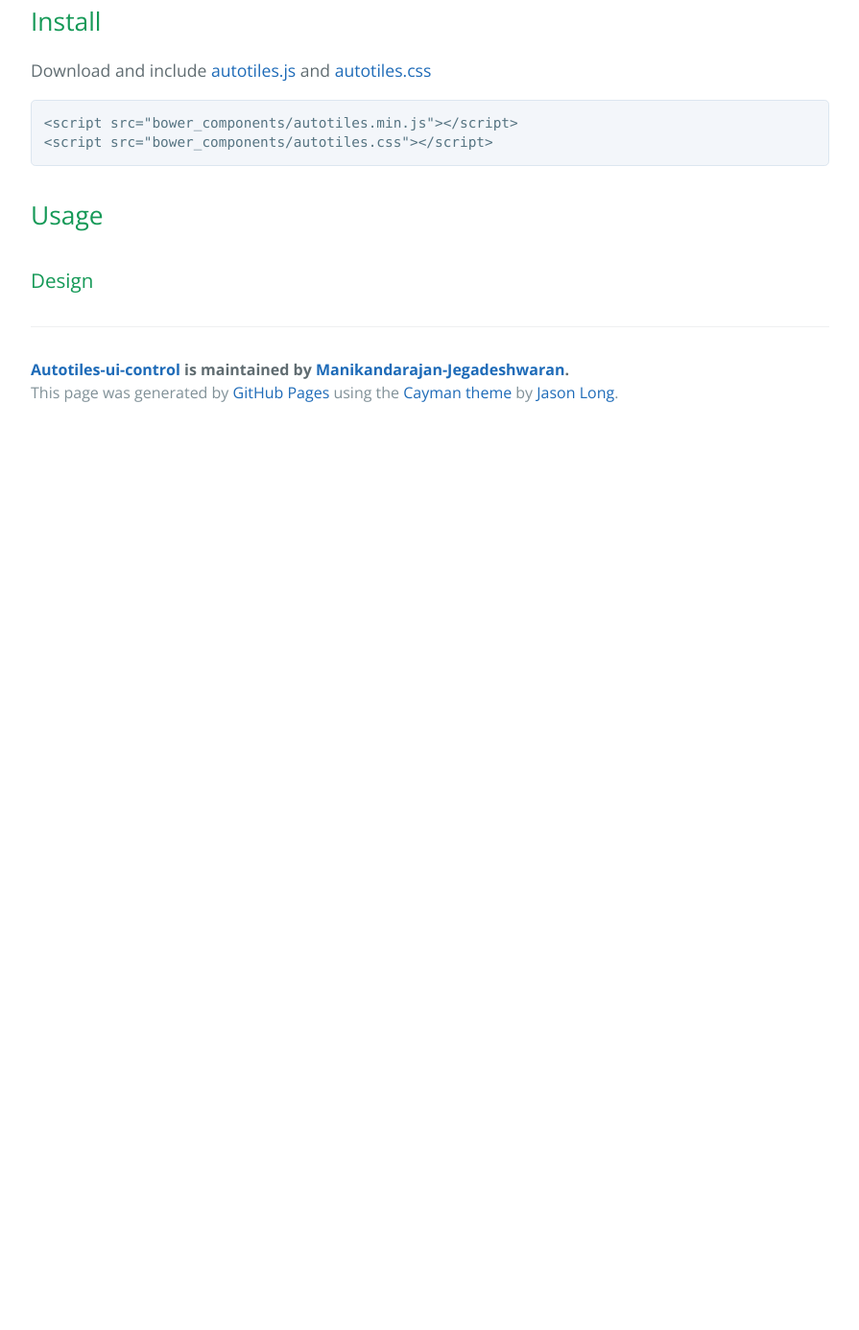
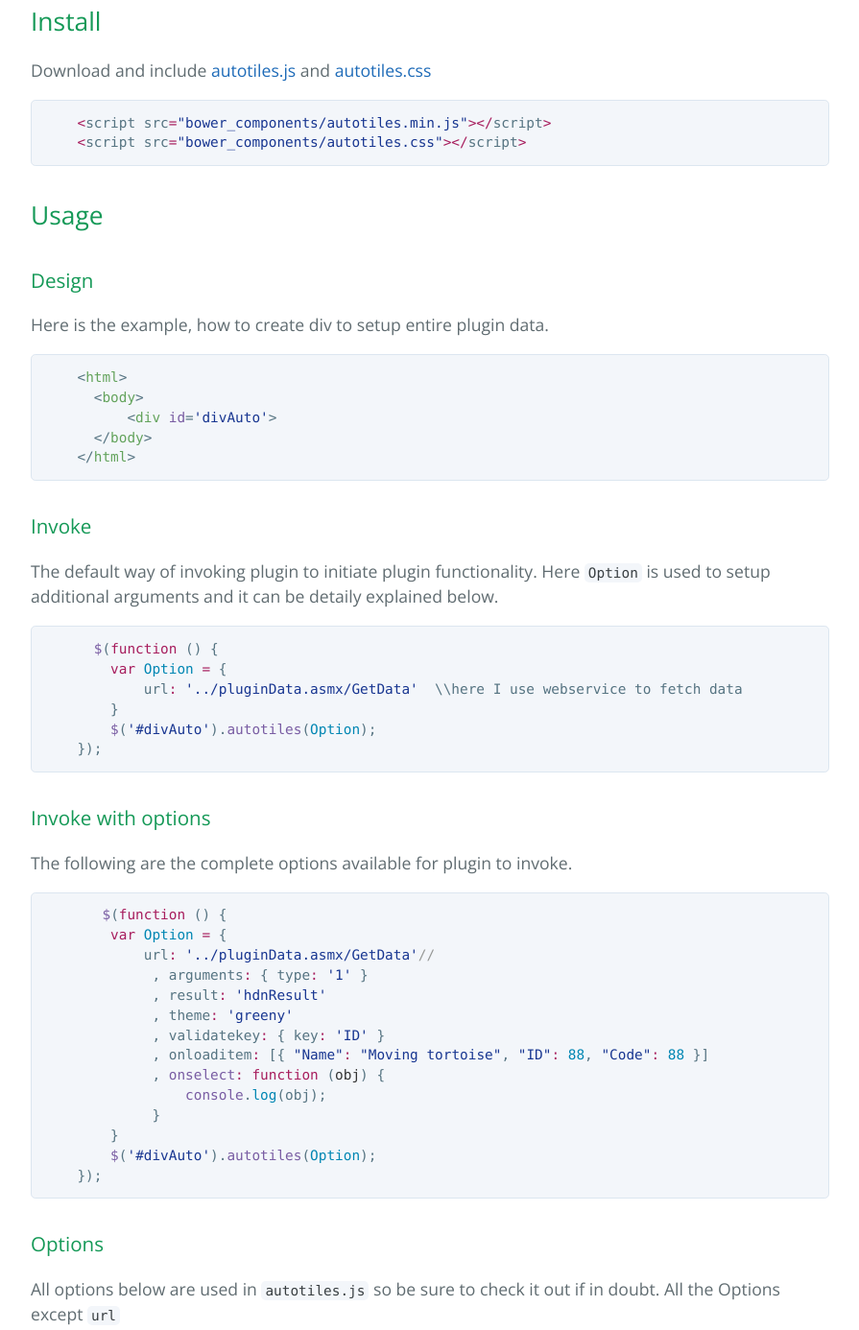
Before and after one commit to Manikandarajan-Jegadeshwaran/AutoTiles-UI-Control, a plain HTML site: page index.html in a window 1280 px wide. Shown: the part 1052-2438 px from the top of the page at 96% size, without its empty margins (192-1087 px from the left). Before the commit the page ends 1505 px from the top, so only its background shows below. Drawn offline with nearby package versions, Linux system fonts and the light colour scheme.

Commit message:
Create gh-pages branch via GitHub

```diff
--- a/index.html
+++ b/index.html
@@ -40,15 +40,59 @@
 
 <p>Download and include <a href="https://raw.githubusercontent.com/Manikandarajan-Jegadeshwaran/AutoTiles-UI-Control/master/autotiles.js">autotiles.js</a> and <a href="https://raw.githubusercontent.com/Manikandarajan-Jegadeshwaran/AutoTiles-UI-Control/master/autotiles.css">autotiles.css</a></p>
 
-<pre><code>&lt;script src="bower_components/autotiles.min.js"&gt;&lt;/script&gt;
-&lt;script src="bower_components/autotiles.css"&gt;&lt;/script&gt;
-</code></pre>
+<div class="highlight highlight-source-js"><pre>    <span class="pl-k">&lt;</span>script src<span class="pl-k">=</span><span class="pl-s"><span class="pl-pds">"</span>bower_components/autotiles.min.js<span class="pl-pds">"</span></span><span class="pl-k">&gt;&lt;</span><span class="pl-k">/</span>script<span class="pl-k">&gt;</span>
+    <span class="pl-k">&lt;</span>script src<span class="pl-k">=</span><span class="pl-s"><span class="pl-pds">"</span>bower_components/autotiles.css<span class="pl-pds">"</span></span><span class="pl-k">&gt;&lt;</span><span class="pl-k">/</span>script<span class="pl-k">&gt;</span></pre></div>
 
 <h2>
 <a id="usage" class="anchor" href="#usage" aria-hidden="true"><span aria-hidden="true" class="octicon octicon-link"></span></a>Usage</h2>
 
 <h3>
 <a id="design" class="anchor" href="#design" aria-hidden="true"><span aria-hidden="true" class="octicon octicon-link"></span></a>Design</h3>
+
+<p>Here is the example, how to create div to setup entire plugin data.</p>
+
+<div class="highlight highlight-text-html-basic"><pre>    &lt;<span class="pl-ent">html</span>&gt;
+      &lt;<span class="pl-ent">body</span>&gt;
+          &lt;<span class="pl-ent">div</span> <span class="pl-e">id</span>=<span class="pl-s"><span class="pl-pds">'</span>divAuto<span class="pl-pds">'</span></span>&gt;
+      &lt;/<span class="pl-ent">body</span>&gt;
+    &lt;/<span class="pl-ent">html</span>&gt;</pre></div>
+
+<h3>
+<a id="invoke" class="anchor" href="#invoke" aria-hidden="true"><span aria-hidden="true" class="octicon octicon-link"></span></a>Invoke</h3>
+
+<p>The default way of invoking plugin to initiate plugin functionality. Here <code>Option</code> is used to setup additional arguments and it can be detaily explained below.</p>
+
+<div class="highlight highlight-source-js"><pre>      <span class="pl-en">$</span>(<span class="pl-k">function</span> () {
+        <span class="pl-k">var</span> <span class="pl-c1">Option</span> <span class="pl-k">=</span> {
+            url<span class="pl-k">:</span> <span class="pl-s"><span class="pl-pds">'</span>../pluginData.asmx/GetData<span class="pl-pds">'</span></span>  \\here I use webservice to fetch data
+        }
+        <span class="pl-en">$</span>(<span class="pl-s"><span class="pl-pds">'</span>#divAuto<span class="pl-pds">'</span></span>).<span class="pl-en">autotiles</span>(<span class="pl-c1">Option</span>);
+    });</pre></div>
+
+<h3>
+<a id="invoke-with-options" class="anchor" href="#invoke-with-options" aria-hidden="true"><span aria-hidden="true" class="octicon octicon-link"></span></a>Invoke with options</h3>
+
+<p>The following are the complete options available for plugin to invoke.</p>
+
+<div class="highlight highlight-source-js"><pre>       <span class="pl-en">$</span>(<span class="pl-k">function</span> () {
+        <span class="pl-k">var</span> <span class="pl-c1">Option</span> <span class="pl-k">=</span> {
+            url<span class="pl-k">:</span> <span class="pl-s"><span class="pl-pds">'</span>../pluginData.asmx/GetData<span class="pl-pds">'</span></span><span class="pl-c">//</span>
+             , arguments<span class="pl-k">:</span> { type<span class="pl-k">:</span> <span class="pl-s"><span class="pl-pds">'</span>1<span class="pl-pds">'</span></span> }
+             , result<span class="pl-k">:</span> <span class="pl-s"><span class="pl-pds">'</span>hdnResult<span class="pl-pds">'</span></span>
+             , theme<span class="pl-k">:</span> <span class="pl-s"><span class="pl-pds">'</span>greeny<span class="pl-pds">'</span></span>
+             , validatekey<span class="pl-k">:</span> { key<span class="pl-k">:</span> <span class="pl-s"><span class="pl-pds">'</span>ID<span class="pl-pds">'</span></span> }
+             , onloaditem<span class="pl-k">:</span> [{ <span class="pl-s"><span class="pl-pds">"</span>Name<span class="pl-pds">"</span></span><span class="pl-k">:</span> <span class="pl-s"><span class="pl-pds">"</span>Moving tortoise<span class="pl-pds">"</span></span>, <span class="pl-s"><span class="pl-pds">"</span>ID<span class="pl-pds">"</span></span><span class="pl-k">:</span> <span class="pl-c1">88</span>, <span class="pl-s"><span class="pl-pds">"</span>Code<span class="pl-pds">"</span></span><span class="pl-k">:</span> <span class="pl-c1">88</span> }]
+             , <span class="pl-en">onselect</span><span class="pl-k">:</span> <span class="pl-k">function</span> (<span class="pl-smi">obj</span>) {
+                 <span class="pl-en">console</span>.<span class="pl-c1">log</span>(obj);
+             }
+        }
+        <span class="pl-en">$</span>(<span class="pl-s"><span class="pl-pds">'</span>#divAuto<span class="pl-pds">'</span></span>).<span class="pl-en">autotiles</span>(<span class="pl-c1">Option</span>);
+    });</pre></div>
+
+<h3>
+<a id="options" class="anchor" href="#options" aria-hidden="true"><span aria-hidden="true" class="octicon octicon-link"></span></a>Options</h3>
+
+<p>All options below are used in <code>autotiles.js</code> so be sure to check it out if in doubt. All the  Options except <code>url</code> </p>
 
       <footer class="site-footer">
         <span class="site-footer-owner"><a href="https://github.com/Manikandarajan-Jegadeshwaran/AutoTiles-UI-Control">Autotiles-ui-control</a> is maintained by <a href="https://github.com/Manikandarajan-Jegadeshwaran">Manikandarajan-Jegadeshwaran</a>.</span>
```
Also changed, not shown: params.json (+1 -1 lines).
